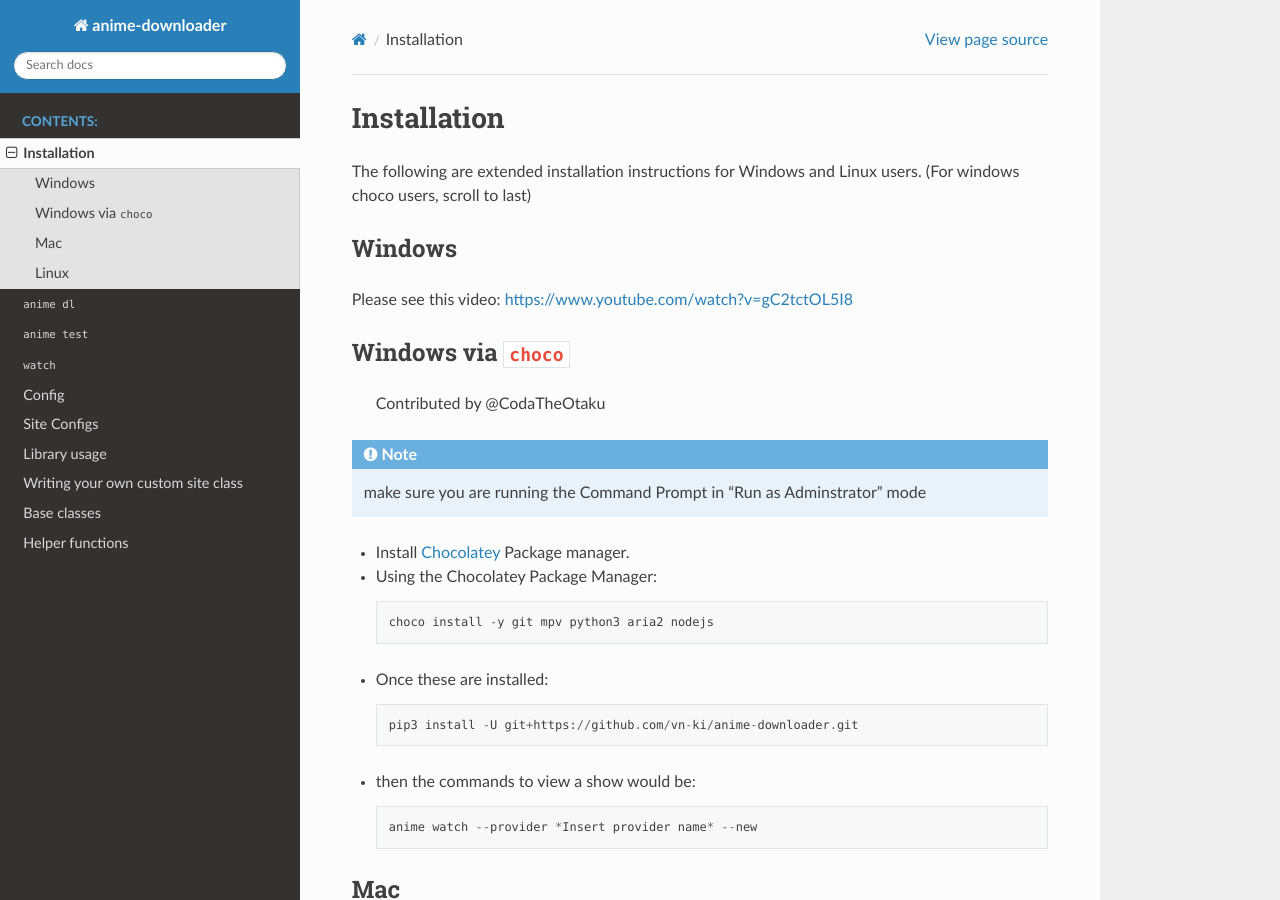
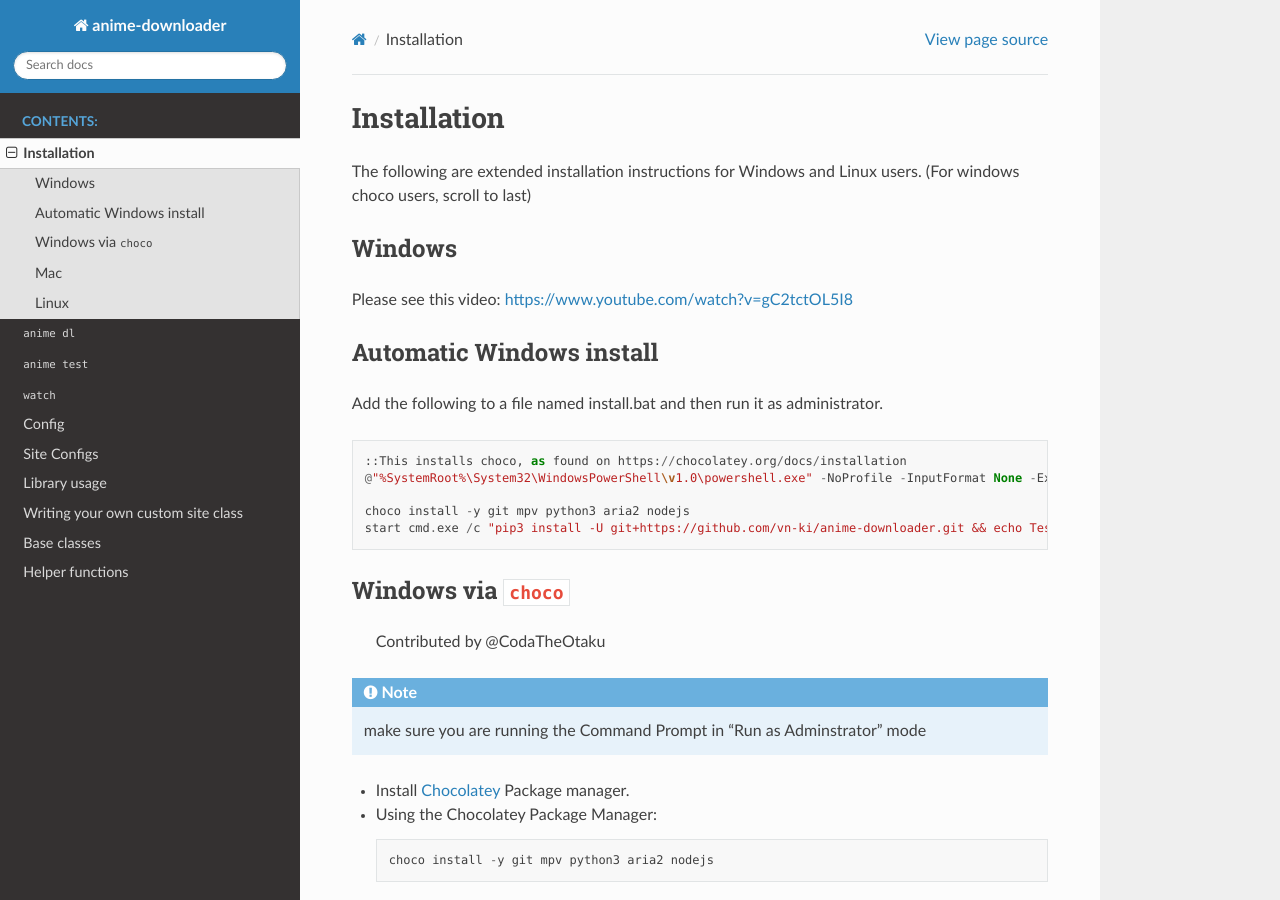
Before and after one commit to anime-dl/anime-downloader, a Sphinx documentation site: the page built from docs/usage/installation.rst, in a window 1280 px wide and 900 px high. Built offline with Sphinx 7.4.7 and the Read the Docs theme 2.0.0, drawn with Linux system fonts in a browser that asks for light colours.

Commit message:
Update installation.rst

```diff
--- a/docs/usage/installation.rst
+++ b/docs/usage/installation.rst
@@ -9,6 +9,20 @@ Windows
 ~~~~~~~
 
 Please see this video: https://www.youtube.com/watch?v=gC2tctOL5I8
+
+Automatic Windows install
+~~~~~~~~~~~~~~~~~~~~~
+
+Add the following to a file named install.bat and then run it as administrator.
+
+.. code::
+
+   ::This installs choco, as found on https://chocolatey.org/docs/installation
+   @"%SystemRoot%\System32\WindowsPowerShell\v1.0\powershell.exe" -NoProfile -InputFormat None -ExecutionPolicy Bypass -Command " [System.Net.ServicePointManager]::SecurityProtocol = 3072; iex ((New-Object System.Net.WebClient).DownloadString('https://chocolatey.org/install.ps1'))" && SET "PATH=%PATH%;%ALLUSERSPROFILE%\chocolatey\bin"
+
+   choco install -y git mpv python3 aria2 nodejs
+   start cmd.exe /c "pip3 install -U git+https://github.com/vn-ki/anime-downloader.git && echo Testing providers, the install is done && anime test"
+
 
 Windows via ``choco``
 ~~~~~~~~~~~~~~~~~~~~~
@@ -30,6 +44,7 @@ Windows via ``choco``
 -  then the commands to view a show would be::
 
         anime watch --provider *Insert provider name* --new
+
 
 Mac
 ~~~
```
